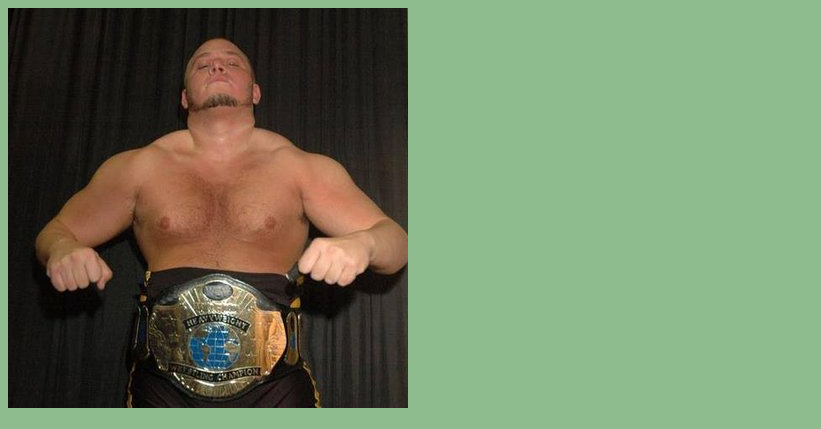
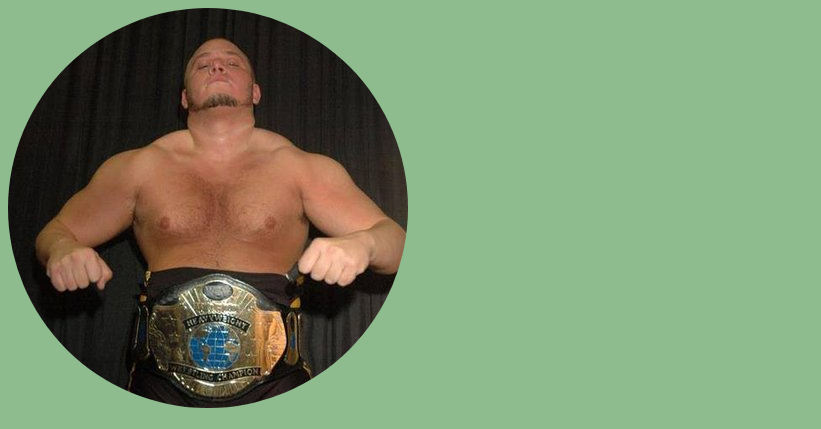
Before and after one commit to Thefeature/cv, a plain HTML site: page index.html in a window 1280 px wide. Shown: the top 429 px of the page, without its empty margins (0-821 px from the left). Drawn offline with Linux system fonts and the light colour scheme.

Commit message:
Add files via upload

```diff
--- a/css/styles.css
+++ b/css/styles.css
@@ -6,7 +6,9 @@ h1 {
 font-family: 'Kaushan Script', cursive;
   color: #414141 ;
 }
-
+.circular--square {
+  border-radius: 50%;
+}
 h3 {
   color: #414141
 }
--- a/index.html
+++ b/index.html
@@ -13,7 +13,7 @@
 
   <table cellspacing="20" <tr>
 
-    <img src="Carlos.jpg" alt "Carlos Profile Pic" class="center">
+    <img src="Carlos.jpg" alt "Carlos Profile Pic" class="circular--square">
     <td>
       <h1>Hi, I'm Carlos D'Angelo</h1>
       <p>
```
